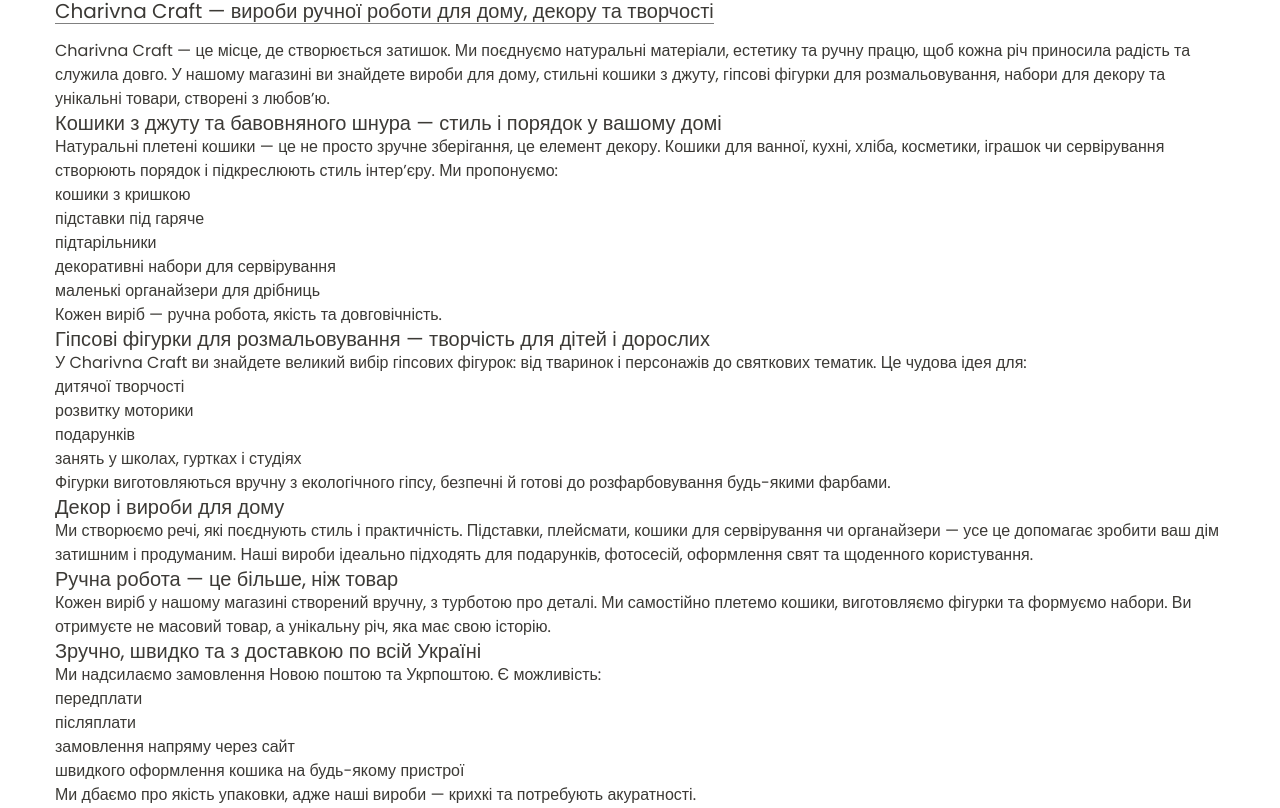
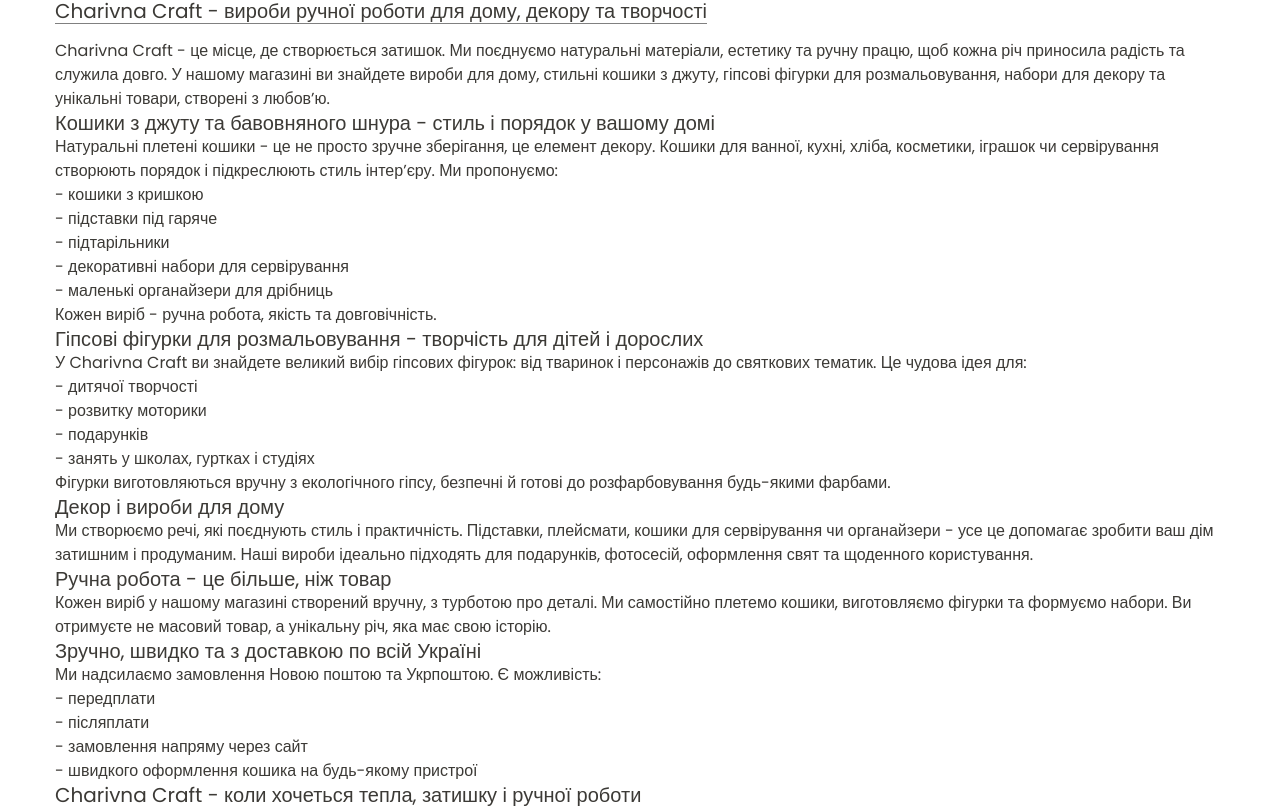
Before and after one commit to anton-sedchenko/online-store-project, a React (Vite) app in the folder client/: page / in a window 1280 px wide. Shown: the part 709-1517 px from the top of the page. Built offline with nearby package versions, Linux system fonts and the light colour scheme; no server answers.

Commit message:
seo block styles bugfix

```diff
--- a/client/src/components/SeoBlock.jsx
+++ b/client/src/components/SeoBlock.jsx
@@ -3,40 +3,40 @@ import React from "react";
 const SeoBlock = () => {
     return (
         <section className="seo__block">
-            <h2>Charivna Craft — вироби ручної роботи для дому, декору та творчості</h2>
+            <h2>Charivna Craft - вироби ручної роботи для дому, декору та творчості</h2>
             <p>
-                Charivna Craft — це місце, де створюється затишок. Ми поєднуємо натуральні матеріали,
+                Charivna Craft - це місце, де створюється затишок. Ми поєднуємо натуральні матеріали,
                 естетику та ручну працю, щоб кожна річ приносила радість та служила довго.
                 У нашому магазині ви знайдете вироби для дому, стильні кошики з джуту,
                 гіпсові фігурки для розмальовування, набори для декору та унікальні товари,
                 створені з любов’ю.
             </p>
 
-            <h3>Кошики з джуту та бавовняного шнура — стиль і порядок у вашому домі</h3>
+            <h3>Кошики з джуту та бавовняного шнура - стиль і порядок у вашому домі</h3>
             <p>
-                Натуральні плетені кошики — це не просто зручне зберігання, це елемент декору.
+                Натуральні плетені кошики - це не просто зручне зберігання, це елемент декору.
                 Кошики для ванної, кухні, хліба, косметики, іграшок чи сервірування створюють порядок
                 і підкреслюють стиль інтер’єру. Ми пропонуємо:
             </p>
             <ul>
-                <li>кошики з кришкою</li>
-                <li>підставки під гаряче</li>
-                <li>підтарільники</li>
-                <li>декоративні набори для сервірування</li>
-                <li>маленькі органайзери для дрібниць</li>
+                <li>- кошики з кришкою</li>
+                <li>- підставки під гаряче</li>
+                <li>- підтарільники</li>
+                <li>- декоративні набори для сервірування</li>
+                <li>- маленькі органайзери для дрібниць</li>
             </ul>
-            <p>Кожен виріб — ручна робота, якість та довговічність.</p>
+            <p>Кожен виріб - ручна робота, якість та довговічність.</p>
 
-            <h3>Гіпсові фігурки для розмальовування — творчість для дітей і дорослих</h3>
+            <h3>Гіпсові фігурки для розмальовування - творчість для дітей і дорослих</h3>
             <p>
                 У Charivna Craft ви знайдете великий вибір гіпсових фігурок: від тваринок і персонажів
                 до святкових тематик. Це чудова ідея для:
             </p>
             <ul>
-                <li>дитячої творчості</li>
-                <li>розвитку моторики</li>
-                <li>подарунків</li>
-                <li>занять у школах, гуртках і студіях</li>
+                <li>- дитячої творчості</li>
+                <li>- розвитку моторики</li>
+                <li>- подарунків</li>
+                <li>- занять у школах, гуртках і студіях</li>
             </ul>
             <p>
                 Фігурки виготовляються вручну з екологічного гіпсу, безпечні й готові
@@ -46,12 +46,12 @@ const SeoBlock = () => {
             <h3>Декор і вироби для дому</h3>
             <p>
                 Ми створюємо речі, які поєднують стиль і практичність. Підставки, плейсмати,
-                кошики для сервірування чи органайзери — усе це допомагає зробити ваш дім
+                кошики для сервірування чи органайзери - усе це допомагає зробити ваш дім
                 затишним і продуманим. Наші вироби ідеально підходять для подарунків, фотосесій,
                 оформлення свят та щоденного користування.
             </p>
 
-            <h3>Ручна робота — це більше, ніж товар</h3>
+            <h3>Ручна робота - це більше, ніж товар</h3>
             <p>
                 Кожен виріб у нашому магазині створений вручну, з турботою про деталі.
                 Ми самостійно плетемо кошики, виготовляємо фігурки та формуємо набори.
@@ -63,16 +63,13 @@ const SeoBlock = () => {
                 Ми надсилаємо замовлення Новою поштою та Укрпоштою. Є можливість:
             </p>
             <ul>
-                <li>передплати</li>
-                <li>післяплати</li>
-                <li>замовлення напряму через сайт</li>
-                <li>швидкого оформлення кошика на будь-якому пристрої</li>
+                <li>- передплати</li>
+                <li>- післяплати</li>
+                <li>- замовлення напряму через сайт</li>
+                <li>- швидкого оформлення кошика на будь-якому пристрої</li>
             </ul>
-            <p>
-                Ми дбаємо про якість упаковки, адже наші вироби — крихкі та потребують акуратності.
-            </p>
 
-            <h3>Charivna Craft — коли хочеться тепла, затишку і ручної роботи</h3>
+            <h3>Charivna Craft - коли хочеться тепла, затишку і ручної роботи</h3>
             <p>
                 Обирайте унікальні вироби, створені з душею. Ми продовжимо розширювати категорії,
                 додавати нові набори, кольори та форми, щоб ви знаходили саме те, що підходить вашому дому.
```
